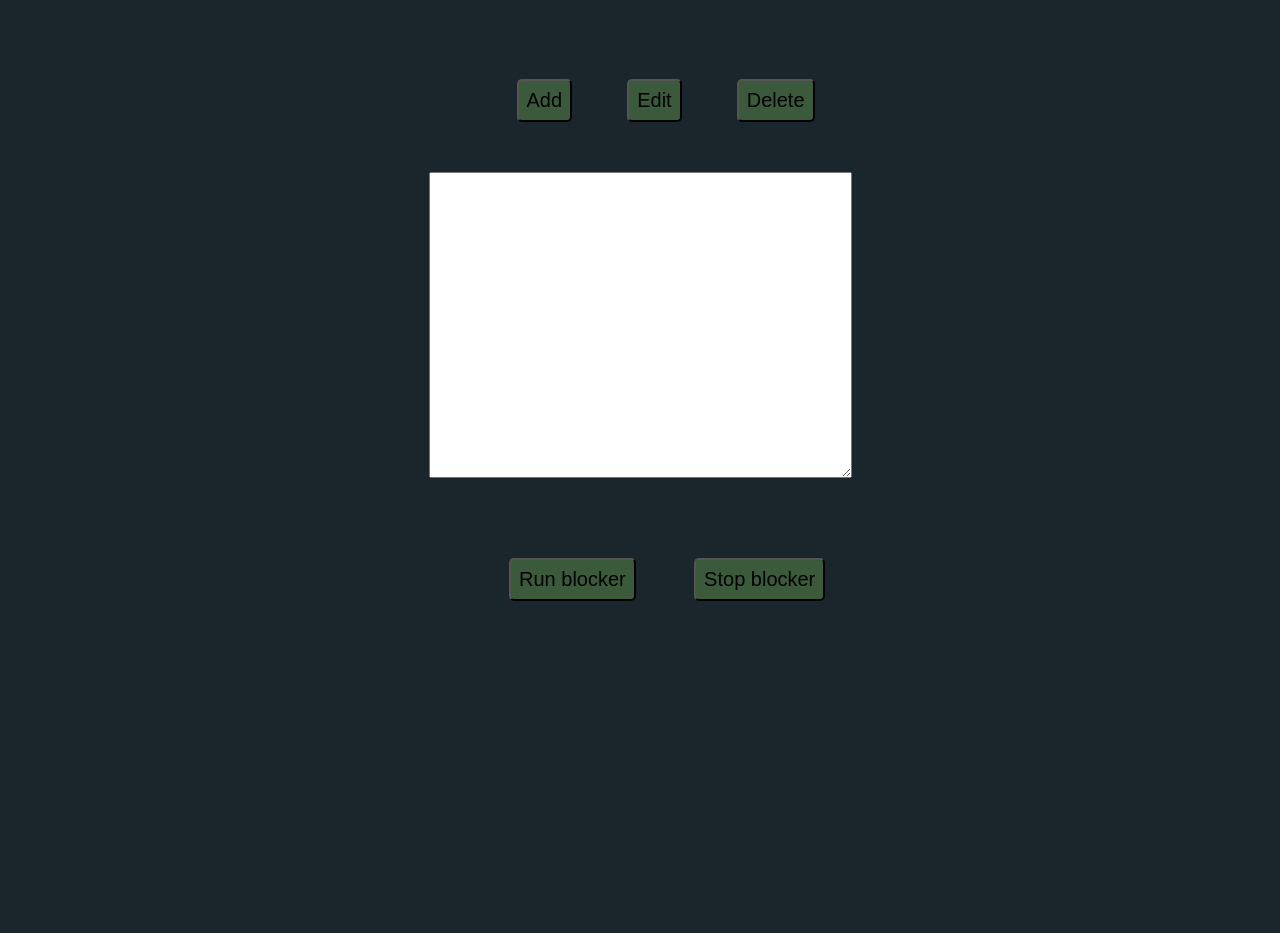
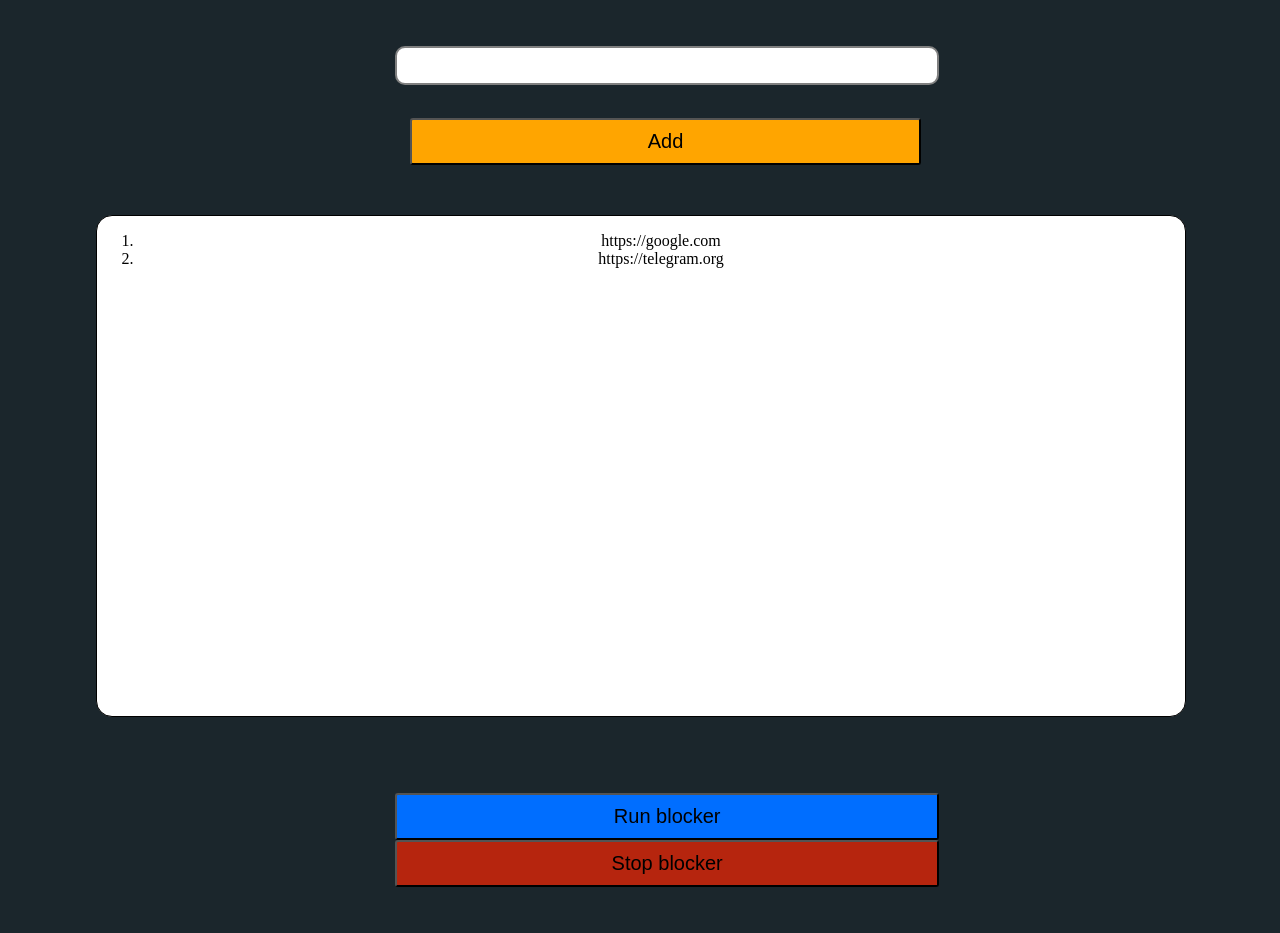
Before and after one commit to HanslettTheDev/Website_Blocker, a Flask app: page / in a window 1280 px wide. Before the commit the page ends 601 px from the top, so only its background shows below. Run offline with Flask 2, Linux system fonts and the light colour scheme.

Commit message:
added flask views

```diff
--- a/assets/index.css
+++ b/assets/index.css
@@ -2,14 +2,49 @@ body {
     background-color: #1B262C;
 }
 
+input {
+    width: 50%;
+    padding: 10px 20px;
+    border: none;
+    outline: none;
+    box-sizing: border-box;
+    border-radius: 10px;
+    text-align: center;
+    border: 2px solid gray;
+    margin-left: 5%;
+}
+
+.panel {
+    width: 100%;
+    height: 500px;
+    background: white;
+    border: 1px solid;
+    border-radius: 1rem;
+    overflow: auto;
+}
+
 button {
-    padding: 0.5rem;
-    background-color: #3a5a3b;
-    border-radius: 5px;
+    width: 50%;
+    padding: 10px;
+    background-color: orange;
+    border-radius: 3px;
     text-align: center;
     text-decoration: none;
+    display: inline-block;
     font-size: 20px;
     cursor: pointer;
+}
+
+.warning {
+    background-color: rgba(255, 38, 0, 0.678);
+}
+
+.primary {
+    background-color: rgb(0, 110, 255);
+}
+
+.panel-buttons > button:hover, .warning:hover, .primary:hover {
+    background-color: gray;
 }
 
 #panel-header, #main-header {
--- a/assets/index.html
+++ b/assets/index.html
@@ -9,16 +9,23 @@
 </head>
 <body>
     <div id="panel-header">
-        <div class="panel-buttons">
-            <button class="btn btn-info">Add</button>
-            <button class="btn btn-info">Edit</button>
-            <button class="btn btn-info">Delete</button>
-        </div><br>
-        <textarea name="panel" id="panel" cols="50" rows="20"></textarea>
+        <form action="" method="POST">
+            <input type="url" name="url" id="url" minlength="1" required>
+            <div class="panel-buttons">
+                <button>Add</button>
+            </div><br>
+            <div class="panel" id="panel">
+                <ol type='1'>
+                    {% for l in url %}
+                    <li>{{ l }}</li>
+                    {% endfor %}
+                </ol>
+            </div>
+        </form>
     </div>
     <div id="main-header">
-        <button>Run blocker</button>
-        <button>Stop blocker</button>
+        <button class="primary">Run blocker</button>
+        <button class="warning">Stop blocker</button>
     </div>
 
 </body>
--- a/blocker_gui.py
+++ b/blocker_gui.py
@@ -9,7 +9,6 @@ logger = logging.getLogger(__name__)
 print(logger)
 
 if __name__ == '__main__':
-
     stream = StringIO()
     with redirect_stdout(stream):
         window = webview.create_window('Web Blocker', server)
--- a/server.py
+++ b/server.py
@@ -15,11 +15,14 @@ server = Flask(__name__, static_folder=gui_dir, template_folder=gui_dir)
 server.config['SEND_FILE_MAX_AGE_DEFAULT'] = 1
 
 # wait for the response from the json and verify the token
+# cache decorator
 def verify_token(function):
     @wraps(function)
     def wrapper(*args, **kwargs):
         data = json.loads(request.data)
+        print(data)
         token = data.get('token')
+        print(token)
         if token == webview.token:
             return function(*args, **kwargs)
         else:
@@ -33,7 +36,22 @@ def add_header(response):
     response.headers['Cache-Control'] = 'no-store'
     return response
 
-@server.route('/')
+@server.route('/', methods=["GET", "POST"])
 def home():
-    # Display the html page
-    return render_template('index.html', token=webview.token)
+    url_link_name = "site.txt"
+
+    if request.method == 'POST':
+        url = request.form['url']
+        with open(url_link_name, 'a') as file:
+            file.write(url + "\n")
+    with open(url_link_name, "r") as f:
+        global web_url
+        web_url = f.readlines()
+
+    return render_template('index.html', token=webview.token, url=web_url)
+
+def run_blocker():
+    pass
+
+def stop_blocker():
+    pass
--- /dev/null
+++ b/site.txt
@@ -0,0 +1,2 @@
+https://google.com
+https://telegram.org
```
Also changed, not shown: assets/index.js (added).
